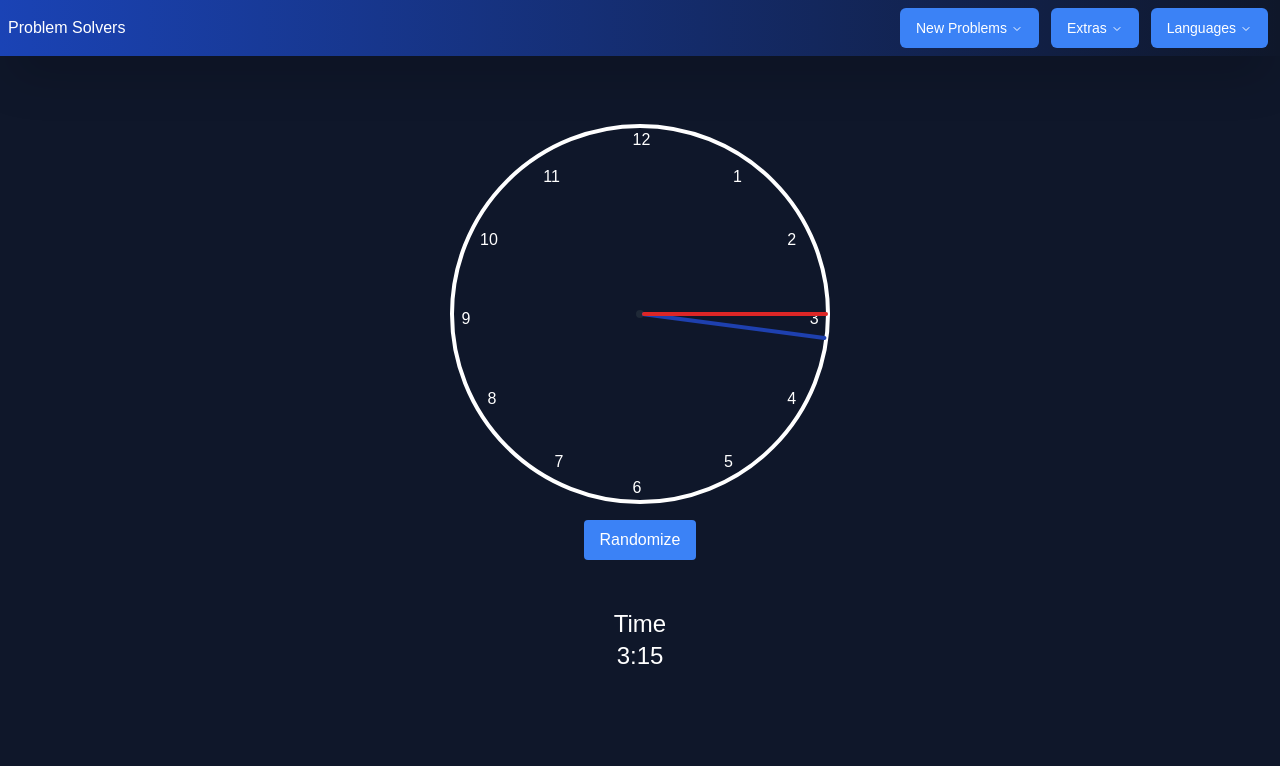
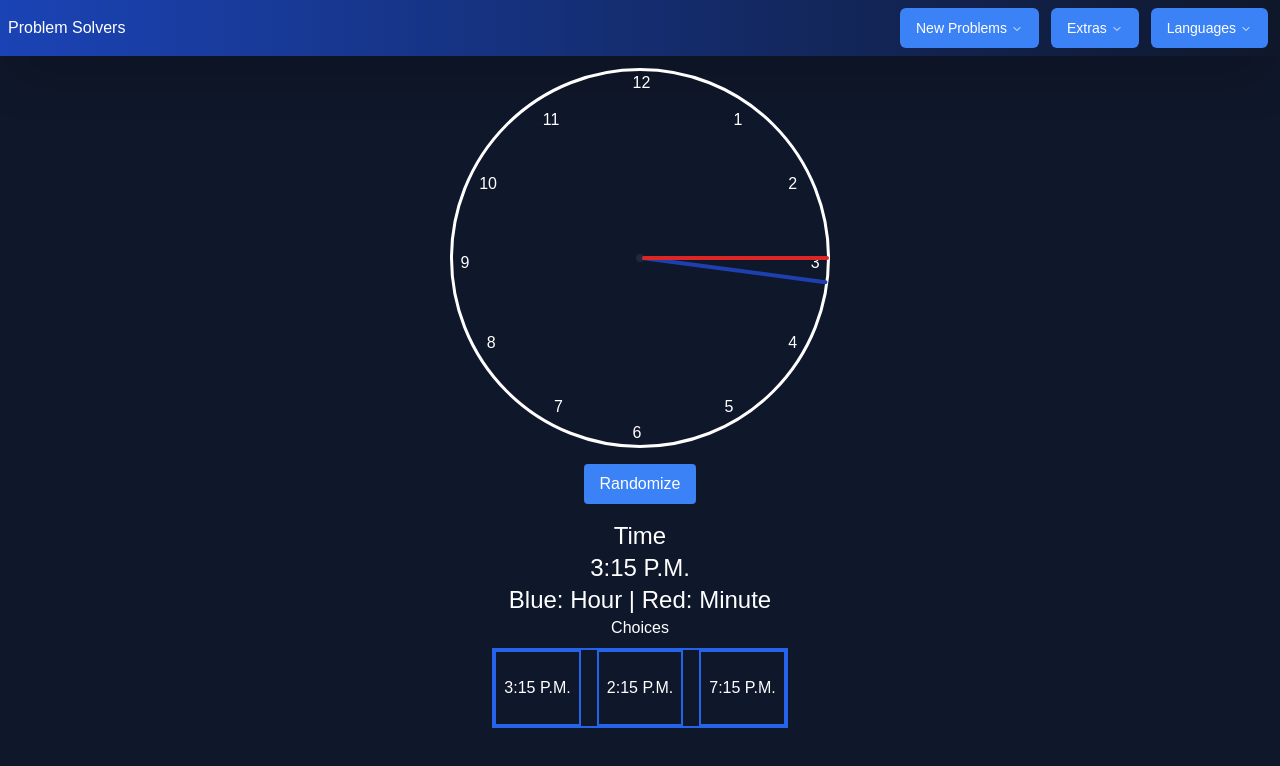
Before and after one commit to bartswierz/learning-game, a React (Vite) app: page /analog-clock in a window 1280 px wide. Shown: the top 766 px of the page. Built offline with nearby package versions, Linux system fonts and the light colour scheme; a web font is replaced by a local one.

Commit message:
added random three times and installed lodash package and shuffle functionality

```diff
--- a/package.json
+++ b/package.json
@@ -24,6 +24,7 @@
     "clsx": "^2.1.0",
     "i18next": "^23.12.2",
     "i18next-browser-languagedetector": "^8.0.0",
+    "lodash": "^4.17.21",
     "lodash.debounce": "^4.0.8",
     "lucide-react": "^0.309.0",
     "react": "^18.2.0",
--- a/src/components/ui/AnalogClock/AnalogClock.tsx
+++ b/src/components/ui/AnalogClock/AnalogClock.tsx
@@ -1,25 +1,58 @@
 import { useState } from "react";
+import { shuffle } from "lodash";
 
+/** TODO
+ * Add 15 minute interval lines - 360 degrees / 48 = 7.5 degrees per line (15 minutes)
+ */
 const AnalogClock = () => {
   const [randomize, setRandomize] = useState(false);
 
   const getRandomPosition = (type: "minute" | "hour") => {
-    const max = type === "minute" ? 60 : 12;
-    return Math.floor(Math.random() * max) + 1;
+    // const max = type === "minute" ? 60 : 12; // Minutes: 0-60 | Hours: 1-12
+    const max = type === "minute" ? 59 : 12; // Minutes: 0-60 | Hours: 1-12
+
+    const randPosition = Math.floor(Math.random() * max) + 1;
+    console.log("randPosition: ", randPosition);
+    return randPosition;
+    // return Math.floor(Math.random() * max) + 1;
   };
 
   // TODO default time
-  const hour = randomize ? getRandomPosition("hour") : 3; // Default hour
-  const minute = randomize ? getRandomPosition("minute") : 15; // Default minute
+  const hour: number = randomize ? getRandomPosition("hour") : 3; // Default hour
+  const minute: number = randomize ? getRandomPosition("minute") : 15; // Default minute
 
-  const hourDegree = (hour % 12) * 30 + (minute / 60) * 30;
-  const minuteDegree = minute * 6;
+  const hourDegree: number = (hour % 12) * 30 + (minute / 60) * 30;
+  const minuteDegree: number = minute * 6;
 
-  const ClockCenter = () => {
-    return (
-      <div className="absolute top-1/2 left-1/2 bg-gray-800 w-2 h-2 rounded-full" style={{ transform: "translate(-50%, -50%)" }}></div>
-    );
+  console.log("hourDegree", hourDegree, "minuteDegree", minuteDegree, "hour", hour, "minute", minute); // 97.5, 90
+
+  // TODO add in a function to get two other random hours that are 1 or below as choices
+  // Minute is displayingas the degrees not the minutes
+  // Issue here is that we are passing in the degrees not the hour and minute
+  const createChoices = (hour: number, minute: number) => {
+    console.log("hour", hour, "minute", minute);
+    const choices = [];
+    for (let i = 0; i < 2; i++) {
+      const hr = getRandomPosition("hour");
+      const min = getRandomPosition("minute");
+      const formattedMinute = min < 10 ? `0${min}` : minute; //adds 0 in front of minute if less than 10
+      console.log("formattedMinute", formattedMinute, "hr", hr);
+      // choices.push({ hour: hr, minute: min ? min : 0 });
+      choices.push({ hour: hr, minute: formattedMinute });
+    }
+
+    choices.push({ hour: hour, minute: minute });
+
+    return choices;
   };
+
+  const choices = createChoices(hour, minute);
+  const shuffledChoices = shuffle(choices);
+  // const choices = createChoices(hourDegree, minuteDegree);
+
+  const ClockCenter = () => (
+    <div className="absolute top-1/2 left-1/2 bg-gray-800 w-2 h-2 rounded-full" style={{ transform: "translate(-50%, -50%)" }}></div>
+  );
 
   const HourHand = () => {
     return (
@@ -35,7 +68,7 @@ const AnalogClock = () => {
   const MinuteHand = () => {
     return (
       <div
-        className="absolute top-1/2x left-1/2 bg-red-600 w-1 h-36x h-24x h-[50%] rounded-full origin-bottom"
+        className="absolute left-1/2 bg-red-600 w-1 h-[50%] rounded-full origin-bottom"
         style={{
           transform: `rotate(${minuteDegree}deg)`,
         }}
@@ -69,7 +102,7 @@ const AnalogClock = () => {
 
   return (
     <div className="flex flex-col items-center justify-center min-h-[90%] bg-gray-100x">
-      <div className="relative w-[380px] h-[380px] border-4 border-gray-800x border-white rounded-full">
+      <div className="relative w-[380px] h-[380px] border-[3px] border-white rounded-full">
         <HourIndicators />
         <ClockCenter />
         <HourHand />
@@ -78,11 +111,26 @@ const AnalogClock = () => {
       <button onClick={() => setRandomize(!randomize)} className="mt-4 px-4 py-2 bg-blue-500 text-white rounded">
         {randomize ? "Reset" : "Randomize"}
       </button>
-      <div className="w-64 text-2xl text-center mt-12">
+      <div className="text-2xl text-center mt-4">
         <h2>Time</h2>
         <p>
-          {hour}:{minute < 10 ? `0${minute}` : minute}
+          {hour}:{minute < 10 ? `0${minute}` : minute} P.M.
         </p>
+        <p>Blue: Hour | Red: Minute</p>
+      </div>
+
+      {/* TODO - add in three random choices with hours that are 1 or below */}
+      <div>
+        <h2 className="text-center mb-2">Choices</h2>
+        <ul className="bb flex gap-4 mx-4">
+          {shuffledChoices.map((choice, index) => (
+            <li key={index}>
+              <div className="bb w-full max-w-[200px] px-2 py-6 hover:bg-blue-500/30 cursor-pointer">
+                {choice.hour}:{choice.minute} P.M.
+              </div>
+            </li>
+          ))}
+        </ul>
       </div>
     </div>
   );
```
Also changed, not shown: 1 other file (tests, documents, lock files or other folders).
